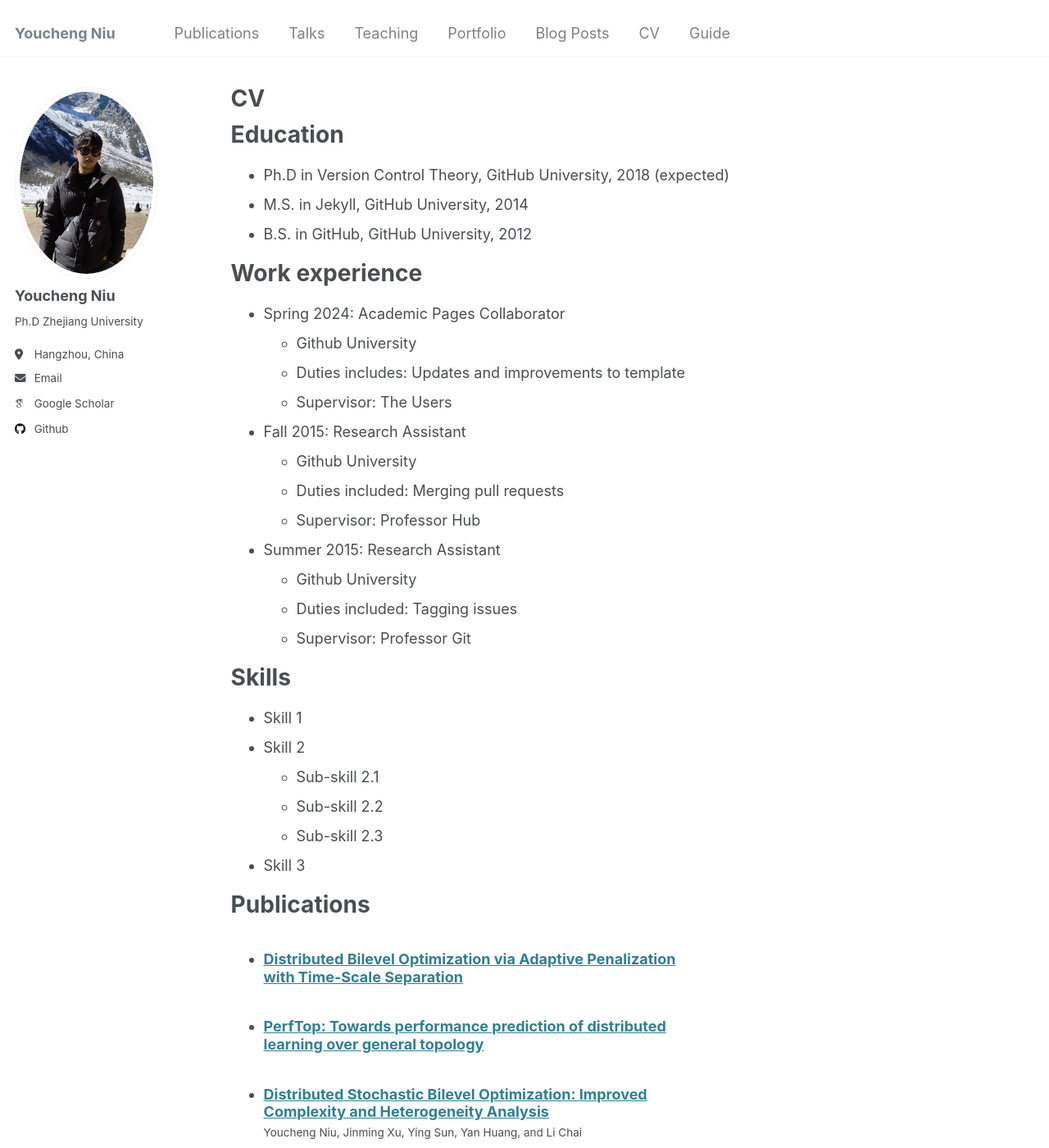
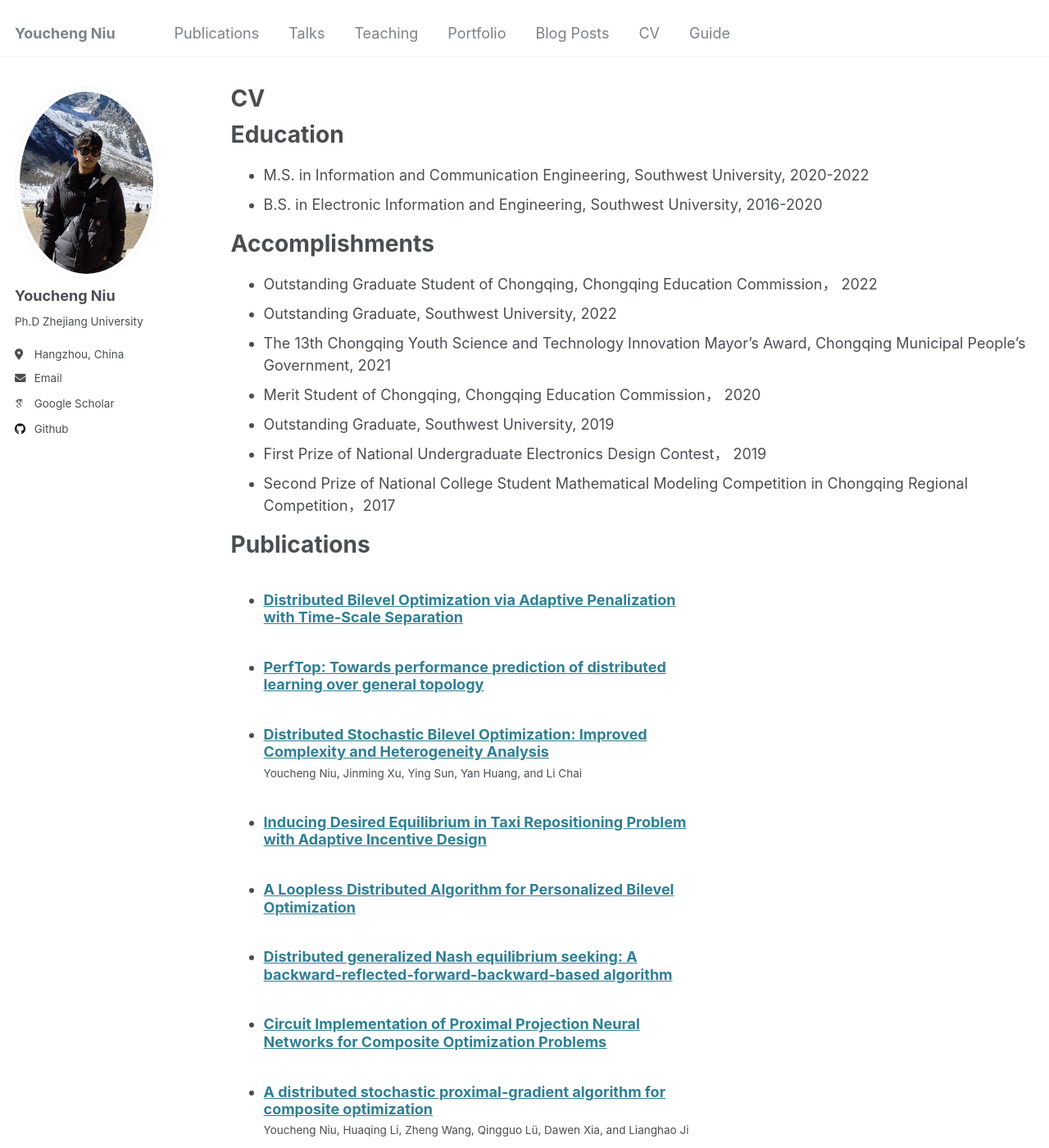
Before and after one commit to ycniu666/ycniu666.github.io, a Jekyll site: the page built from _pages/cv.md, in a window 1280 px wide and 1400 px high. Shown: the whole window at 82% size. Built offline with Jekyll 4.4.1, drawn with Linux system fonts in a browser that asks for light colours; some web fonts are replaced; some of the changed text lies outside the part shown.

Commit message:
Update cv.md

```diff
--- a/_pages/cv.md
+++ b/_pages/cv.md
@@ -11,35 +11,20 @@ redirect_from:
 
 Education
 ======
-* Ph.D in Version Control Theory, GitHub University, 2018 (expected)
-* M.S. in Jekyll, GitHub University, 2014
-* B.S. in GitHub, GitHub University, 2012
 
-Work experience
+* M.S. in Information and Communication Engineering, Southwest University, 2020-2022
+* B.S. in Electronic Information and Engineering, Southwest University, 2016-2020
+
+
+Accomplishments
 ======
-* Spring 2024: Academic Pages Collaborator
-  * Github University
-  * Duties includes: Updates and improvements to template
-  * Supervisor: The Users
-
-* Fall 2015: Research Assistant
-  * Github University
-  * Duties included: Merging pull requests
-  * Supervisor: Professor Hub
-
-* Summer 2015: Research Assistant
-  * Github University
-  * Duties included: Tagging issues
-  * Supervisor: Professor Git
-
-Skills
-======
-* Skill 1
-* Skill 2
-  * Sub-skill 2.1
-  * Sub-skill 2.2
-  * Sub-skill 2.3
-* Skill 3
+*  Outstanding Graduate Student of Chongqing, Chongqing Education Commission， 2022
+*  Outstanding Graduate, Southwest University, 2022
+*  The 13th Chongqing Youth Science and Technology Innovation Mayor's Award, Chongqing Municipal People's Government, 2021
+*  Merit Student of Chongqing, Chongqing Education Commission， 2020
+*  Outstanding Graduate, Southwest University, 2019
+*  First Prize of National Undergraduate Electronics Design Contest， 2019
+*  Second Prize of National College Student Mathematical Modeling Competition in Chongqing Regional Competition，2017
 
 Publications
 ======
@@ -53,11 +38,6 @@ Talks
     {% include archive-single-talk-cv.html  %}
   {% endfor %}</ul>
 
-Teaching
-======
-  <ul>{% for post in site.teaching reversed %}
-    {% include archive-single-cv.html %}
-  {% endfor %}</ul>
 
 Service and leadership
 ======
```
